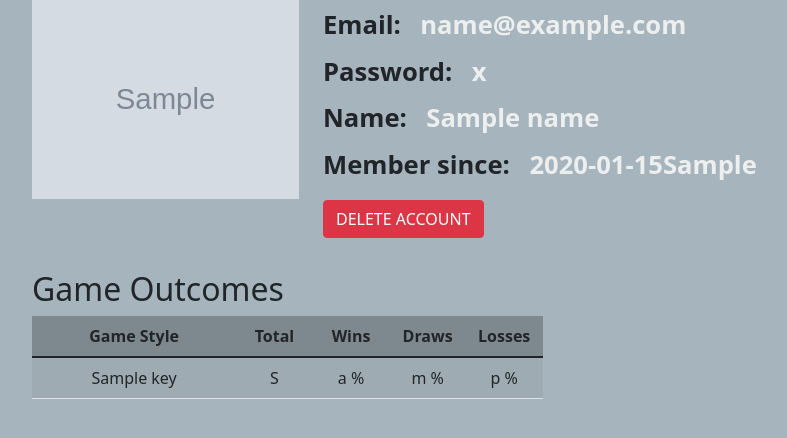
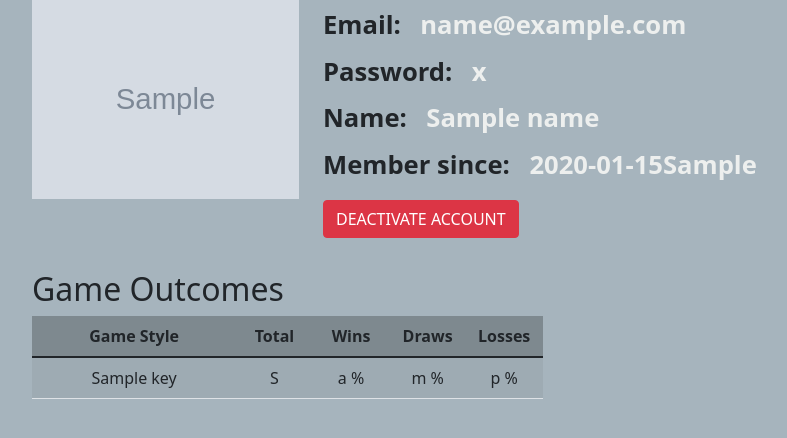
Before and after one commit to HallBM/ChessWithCats, a Spring app: page /profile in a window 1280 px wide. Shown: the part 136-574 px from the top of the page, without its empty margins (38-825 px from the left). Run offline with Thymeleaf, Linux system fonts and the light colour scheme; the template is opened without the code that fills it: most values are stand-ins (such as "Sample title", 1, 10 or a date in 2020); grey boxes marked "Sample" are stand-in pictures; data that the repository does not hold is empty; some of the project's set-up classes (security, data sources, template engines, error pages and the like) are left out, and stand-ins take their place; some libraries are stand-ins or nearby versions.

Commit message:
Update profile.html

```diff
--- a/chesswithcats/src/main/resources/templates/profile.html
+++ b/chesswithcats/src/main/resources/templates/profile.html
@@ -48,11 +48,12 @@
 
 							<p class="profile-label" th:if="${password == null and online}">
 							<strong><em style="color:green">Online</em></strong></p>
+
 						<form th:if="${password} != null" id="expose-edit"
 							style="margin-top: 2vh;">
-							<button id="delete-acct" type="button" class="btn btn-danger">DELETE
-								ACCOUNT</button>
+							<button id="delete-acct" type="button" class="btn btn-danger">DEACTIVATE ACCOUNT</button>
 						</form>
+
 					</div>
 				</div>
 				<div class="col-3" id="update-fields">
```
